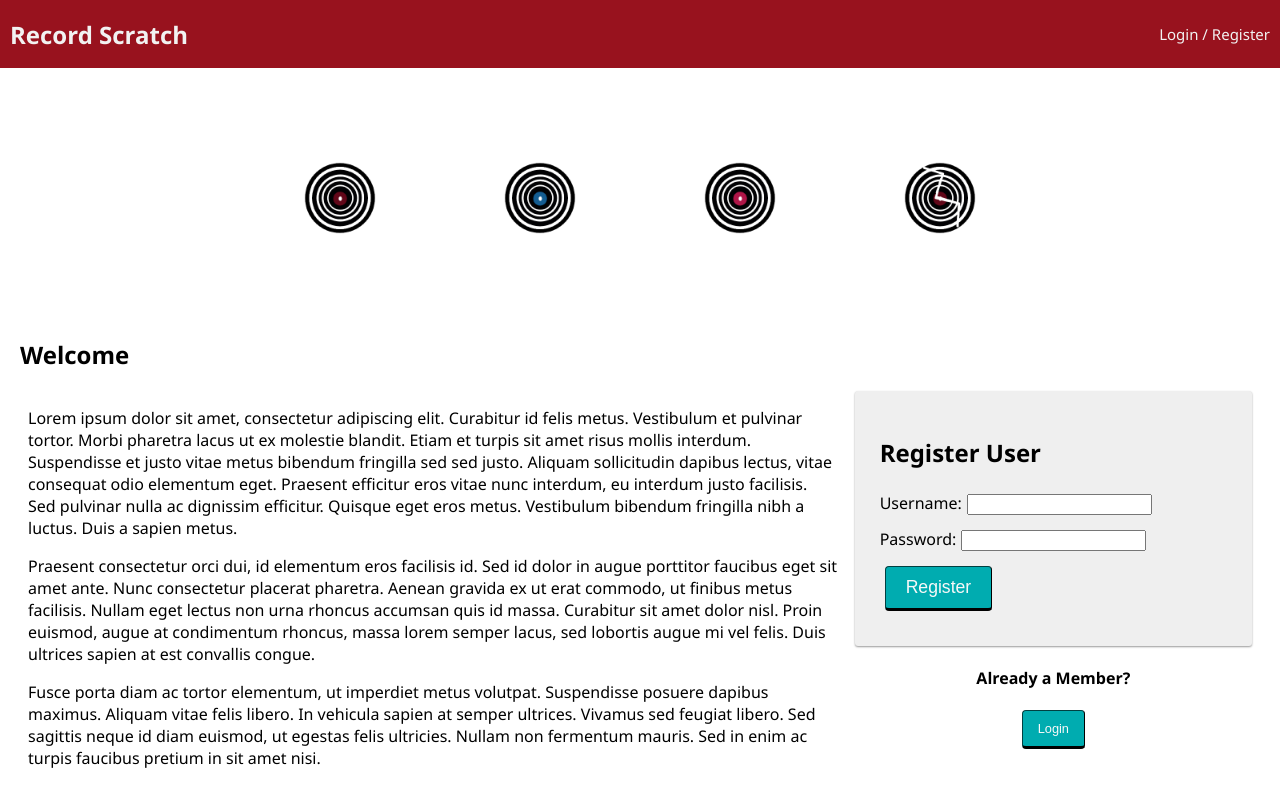
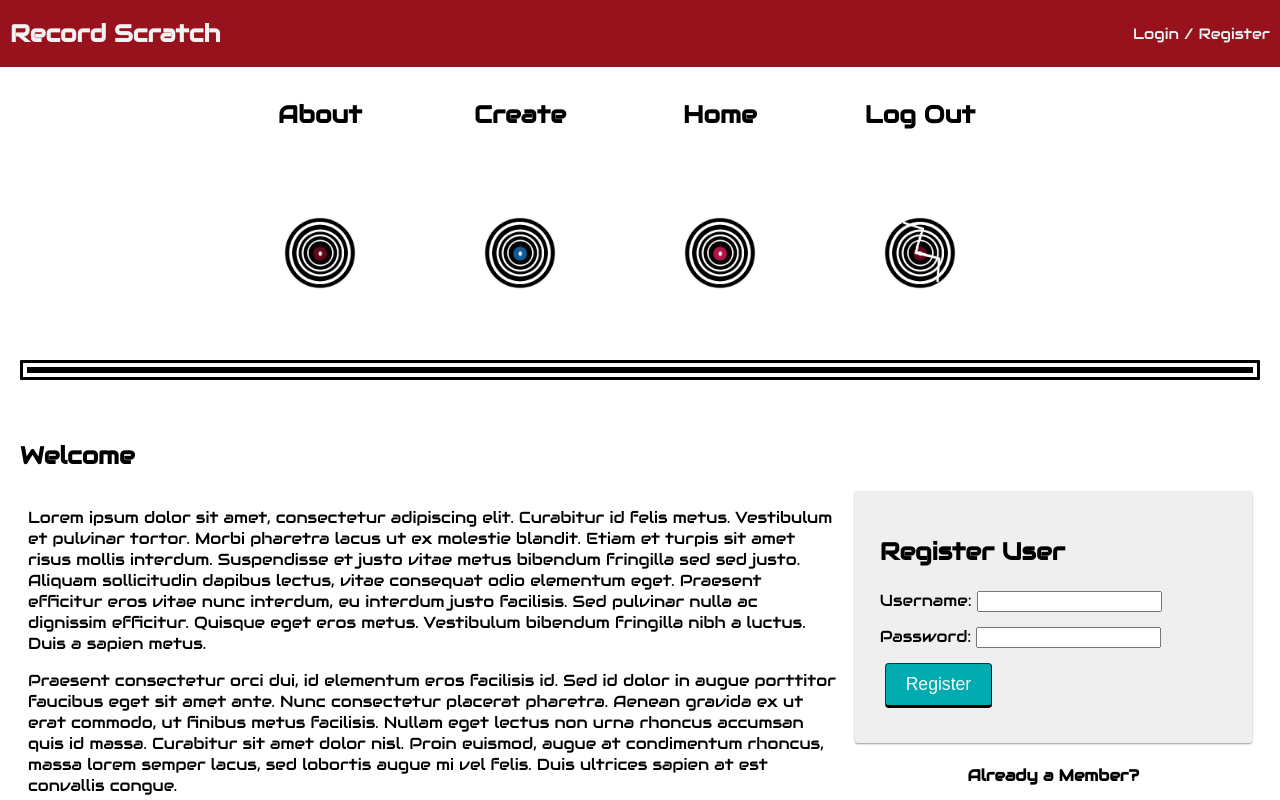
Before and after one commit to HollyDraz/record-scratch, a React (Create React App) app: page /#/home in a window 1280 px wide. Shown: the top 800 px of the page. Built offline with nearby package versions, Linux system fonts and the light colour scheme; no server answers.

Commit message:
added new font for all classes

```diff
--- a/public/index.html
+++ b/public/index.html
@@ -5,8 +5,8 @@
     <meta name="viewport" content="width=device-width, initial-scale=1, shrink-to-fit=no">
     <meta name="theme-color" content="#000000">
     <link rel="stylesheet" href="https://fonts.googleapis.com/css?family=Roboto:300,400,500,700&display=swap"/>
-    <linkrel="stylesheet" href="https://fonts.googleapis.com/icon?family=Material+Icons"/>
-
+    <link rel="stylesheet" href="https://fonts.googleapis.com/icon?family=Material+Icons"/>
+    <link rel="stylesheet" href="https://fonts.googleapis.com/css?family=Audiowide">
     <title>App</title>
   </head>
   <body>
--- a/src/components/App/App.css
+++ b/src/components/App/App.css
@@ -5,9 +5,24 @@ body,
 }
 
 body {
-  font-family: 'Segoe UI', Tahoma, Geneva, Verdana, sans-serif;
+  font-family: "Audiowide", sans-serif;
   margin: 0px;
 }
+
+h1 {
+  font-family: "Audiowide", sans-serif;
+
+}
+h2 {
+  font-family: "Audiowide", sans-serif;
+}
+
+h3 {
+  font-family: "Audiowide", sans-serif;
+}
+p {
+  font-family: "Audiowide", sans-serif;
+ }
 
 img {
   display: inline-block;
--- a/src/components/CreatePost/CreatePost.jsx
+++ b/src/components/CreatePost/CreatePost.jsx
@@ -57,7 +57,7 @@ function CreatePost() {
     return (
       <div className="container">
         <div>
-          <h1>Create Post </h1>
+          <Typography align='center'><h1>Create Post </h1></Typography>
           <Grid
             container
             direction="column"
--- a/src/components/EditPost/EditPost.css
+++ /dev/null
@@ -1,3 +0,0 @@
-.Box {
-
-}
--- a/src/components/Header/Header.jsx
+++ b/src/components/Header/Header.jsx
@@ -1,14 +1,15 @@
 import React from 'react';
 import { useHistory, useParams } from 'react-router-dom';
-import {useSelector, useDispatch } from 'react-redux'
-import { useState, useEffect } from 'react';
-import axios from 'axios';
+
+
 // MUI
 
 import Typography from '@mui/material/Typography';
 import { Grid } from '@mui/material';
+import Divider from '@mui/material/Divider';
 
 function Header(){
+    const history = useHistory();
 
 
 
@@ -16,14 +17,30 @@ function Header(){
 
 
     return(
-        <div>
-         <Grid container direction="row" justifyContent="center" alignItems="flex-start" >
-            <img src="record1.png" width="200" height="200" onClick={() => history.push('/info')} />
-            <img src="record2.png" width="200" height="200" onClick={() => history.push('/create')} />
-            <img src="record3.png" width="200" height="200" onClick={() => history.push('/homepage')}/>
-            <img src="scratch.png" width="200" height="200" onClick={() => history.push('/login')}/>
+        <div class="container">
 
+         <Grid  container direction="row" justifyContent="center" alignItems="flex-start"  spacing={5} >
+           <Typography align='center' > <h2>About</h2>
+            <img class="image" src="record1.png" width="200" height="200" onClick={() => history.push('/info')}/>
+            </Typography>
+
+            <Typography align='center'> <h2>Create</h2>
+            <img class="image" src="record2.png" width="200" height="200" onClick={() => history.push('/create')} />
+            </Typography>
+
+            <Typography align='center'> <h2>Home</h2>
+            <img class="image" src="record3.png" width="200" height="200" onClick={() => history.push('/homepage')}/>
+            </Typography>
+
+            <Typography align='center'> <h2>Log Out</h2>
+            <img class="image" src="scratch.png" width="200" height="200" onClick={() => history.push('/profile')}/>
+            </Typography>
         </Grid>
+
+        <Divider sx={{border: "10px  black double ",  borderRadius: "1px" }} />
+
+
+
 
 
 
--- a/src/components/HomePage/HomePage.jsx
+++ b/src/components/HomePage/HomePage.jsx
@@ -74,7 +74,7 @@ const bull = (
       <div className="container">
         <div>
           <Typography align='center'>
-          <Button sx={{ color: 'white', backgroundColor: 'black', borderColor: 'black',  }} variant="contained" onClick={() => history.push('/create')}>Create Post</Button> <br/>
+          {/* <Button sx={{ color: 'white', backgroundColor: 'black', borderColor: 'black',  }} variant="contained" onClick={() => history.push('/create')}>Create Post</Button> <br/> */}
           </Typography>
 
           <br />
@@ -94,14 +94,16 @@ const bull = (
             return<div key={song.id}>
               <Card variant="contained" sx={{border: "10px  maroon double ",  borderRadius: "10px" }}>
                 <CardContent>
-                        <Typography sx={{ fontSize: 14 }} color="black" gutterBottom>
+                        <Typography sx={{ fontSize: 15 }} color="black" gutterBottom>
                           <h3>{song.title} <br/> </h3>
-                          artist: {song.artist} <br />
-                          album: {song.album} <br />
-                          description: {song.description}
+                          {/* User: {user.username} <br /> */}
+                          <p> Artist:  {song.artist} <br />
+                          Album: {song.album} <br />
+                          Description: {song.description}
+                          </p>
                          </Typography>
                           <CardActions >
-                          <Button sx={{ color: 'white', backgroundColor: 'black', borderColor: 'black', '&: hover': {backgroundColor: '#c4dce5'}  }} variant="contained" onClick={() => handleSong(song)}>Edit post</Button>
+                          <Button sx={{ color: 'white', backgroundColor: 'black', borderColor: 'black', '&: hover': {backgroundColor: '#193a52'}  }} variant="contained" onClick={() => handleSong(song)}>Edit post</Button>
                           {/* <FavoriteIcon /> */}
                           </CardActions>
                 </CardContent>
--- a/src/components/InfoPage/InfoPage.jsx
+++ b/src/components/InfoPage/InfoPage.jsx
@@ -1,4 +1,5 @@
 import React from 'react';
+import { Typography } from '@mui/material';
 
 // This is one of our simplest components
 // It doesn't have local state
@@ -9,22 +10,26 @@ function InfoPage() {
   return (
     <div className="container">
 
-      <h1>Built with:</h1>
-      <ul>
+      <Typography align='center'><h1>Built with:</h1></Typography>
+      <Typography align='center'>
+        <li>JavaScript</li>
         <li>React</li>
         <li>Redux</li>
         <li>Sagas</li>
         <li>HTML</li>
         <li>CSS</li>
         <li>Material UI</li>
-      </ul>
-      <h1>Whats Next?</h1>
-      <ul>
-        <p>My next goal would to implement the use of a personal profile that would allow the user to see all their posts and see  any posts that they saved from other users</p>
+      </Typography>
+      <Typography align='center'> <h1>Whats Next?</h1>
+        <p> My plans for this project would be to allow the user to link their song data from popular apps like Spotify or Apple</p>
+      </Typography>
 
-      </ul>
-      <h1> Special Thanks to:</h1>
-      <p> All friends, family, prime staff, and my dog Dash  </p>
+      <Typography align='center'> <h1>Special thanks:</h1>
+      <p> Thanks to all my friends, family, and loved ones.
+        <br />Special thanks to Prime Digital Academy and Chris Black for providing me the skills to achieve this.
+        <br/> My mentors, and my dog Dash.   </p>
+
+      </Typography>
     </div>
   );
 }
--- a/src/components/Nav/Nav.jsx
+++ b/src/components/Nav/Nav.jsx
@@ -25,13 +25,13 @@ function Nav() {
         {/* If a user is logged in, show these links */}
         {user.id && (
           <>
-            <Link className="navLink" to="/homepage">
+            {/* <Link className="navLink" to="/homepage">
               Home
-            </Link>
+            </Link> */}
 
-            <Link className="navLink" to="/info">
+            {/* <Link className="navLink" to="/info">
               Info Page
-            </Link>
+            </Link> */}
 
             <LogOutButton className="navLink" />
           </>
```
Also changed, not shown: src/components/CreatePost/CreatePost.css (deleted, +0 -9 lines), src/components/HomePage/HomePage.css (deleted), 1 other file (tests, documents, lock files or other folders).
